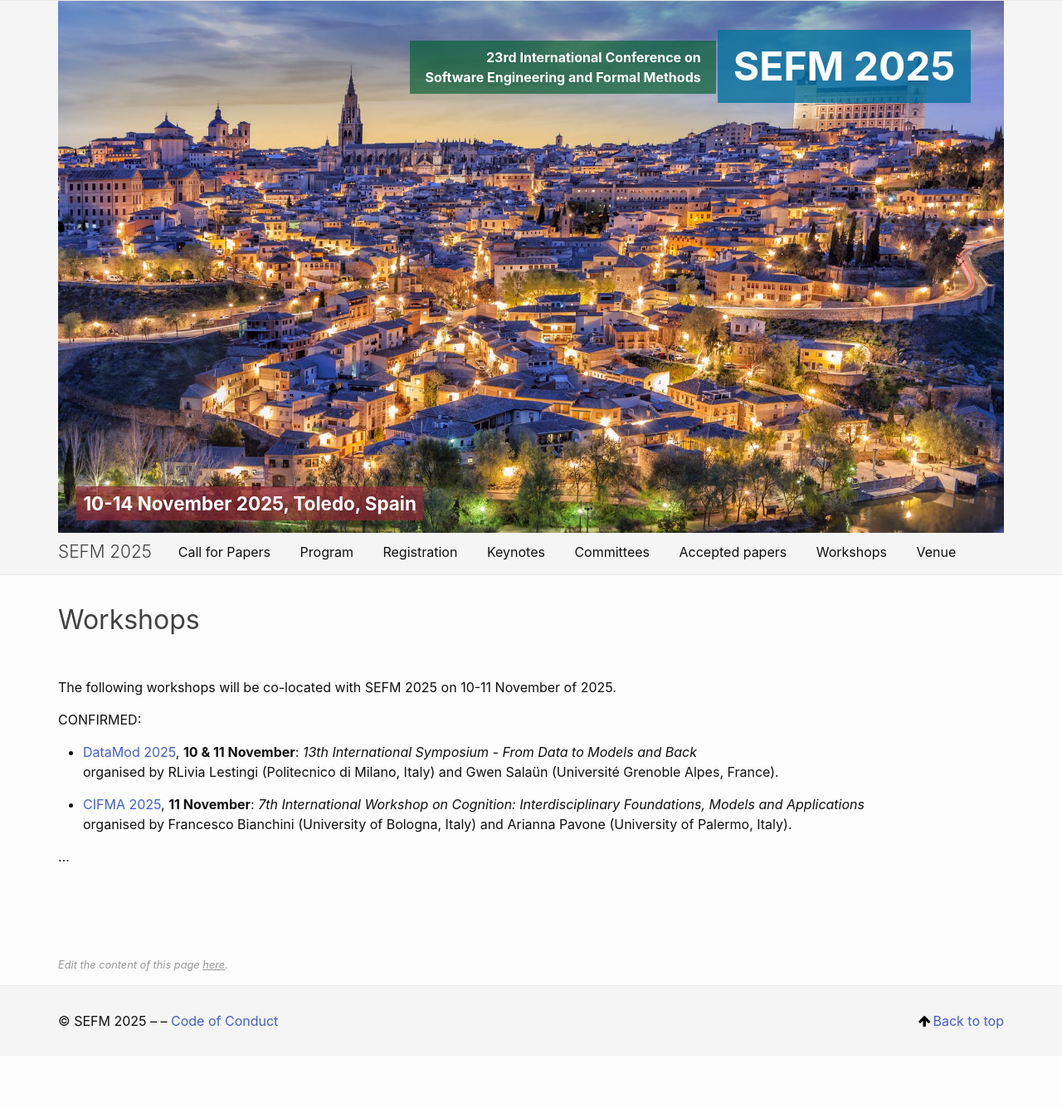
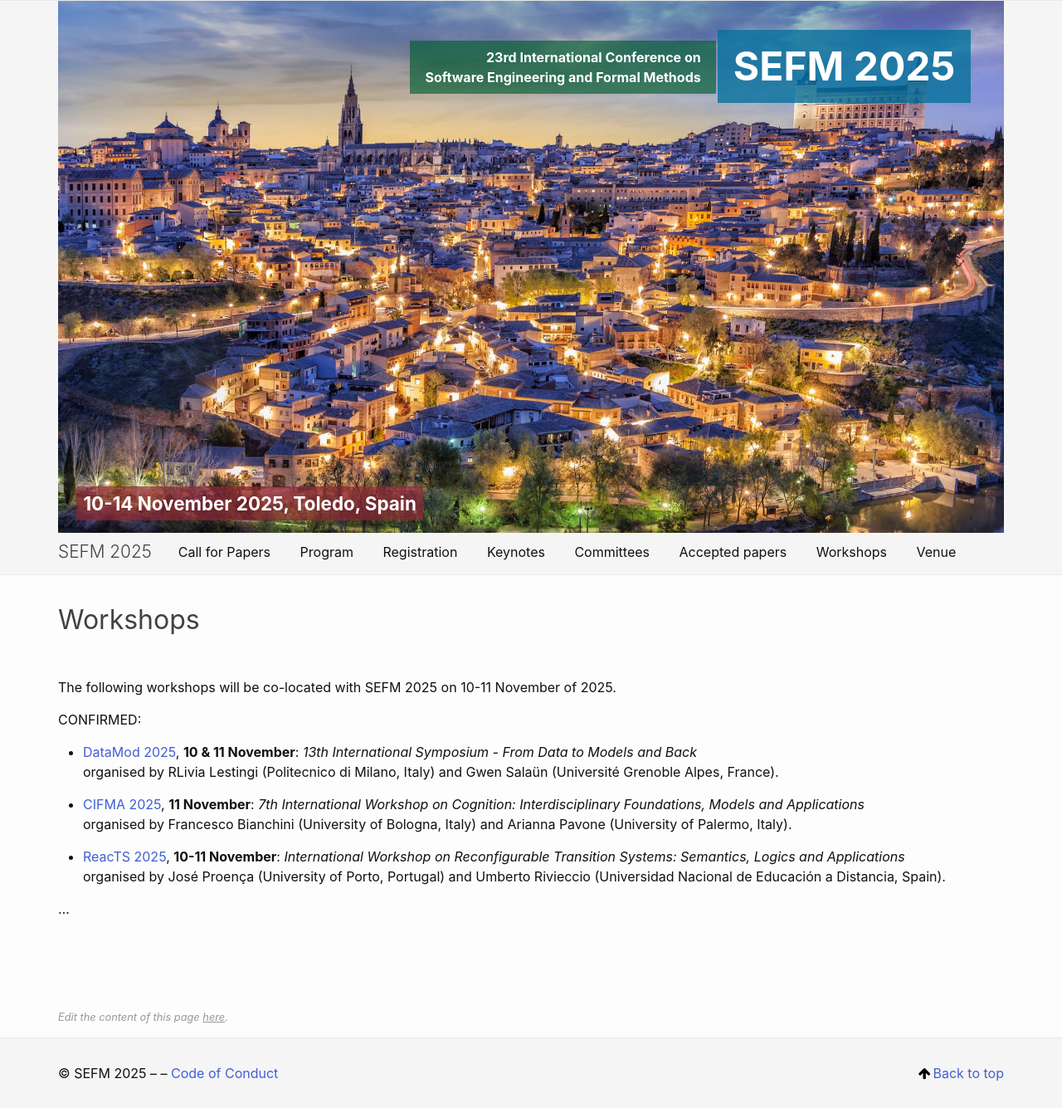
Before and after one commit to sefm-conference/2025, a Jekyll site: the page built from _pages/workshops.md, in a window 1280 px wide. Shown: the whole page at 83% size. Built offline with Jekyll 4.4.1, drawn with Linux system fonts in a browser that asks for light colours; before the commit the page ends 1272 px from its top, so only the background shows below that.

Commit message:
Update workshops.md
Added REacts 2025

```diff
--- a/_pages/workshops.md
+++ b/_pages/workshops.md
@@ -22,4 +22,9 @@ organised by
 Francesco Bianchini (University of Bologna, Italy) and
 Arianna Pavone (University of Palermo, Italy).
 
+- [ReacTS 2025](https://reacts-workshop.github.io/2025/), **10-11 November**: *International Workshop on Reconfigurable Transition Systems: Semantics, Logics and Applications*
+organised by
+José Proença (University of Porto, Portugal) and
+Umberto Rivieccio (Universidad Nacional de Educación a Distancia, Spain).
+
 ...
```
